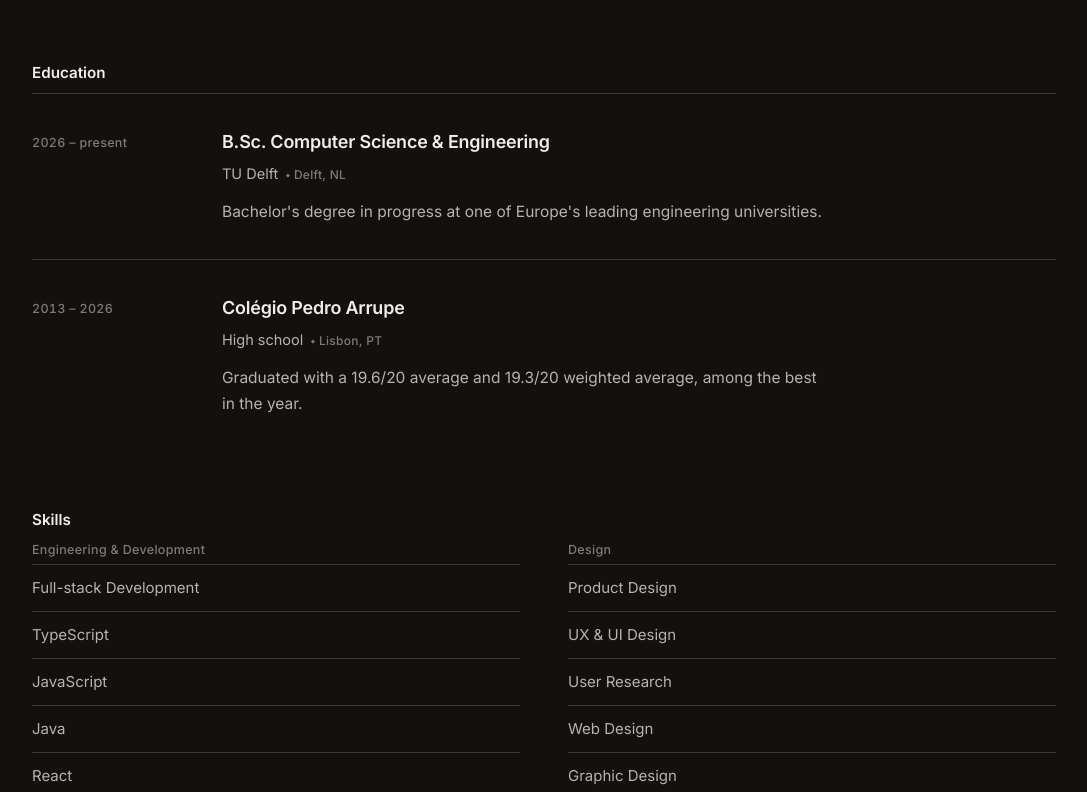
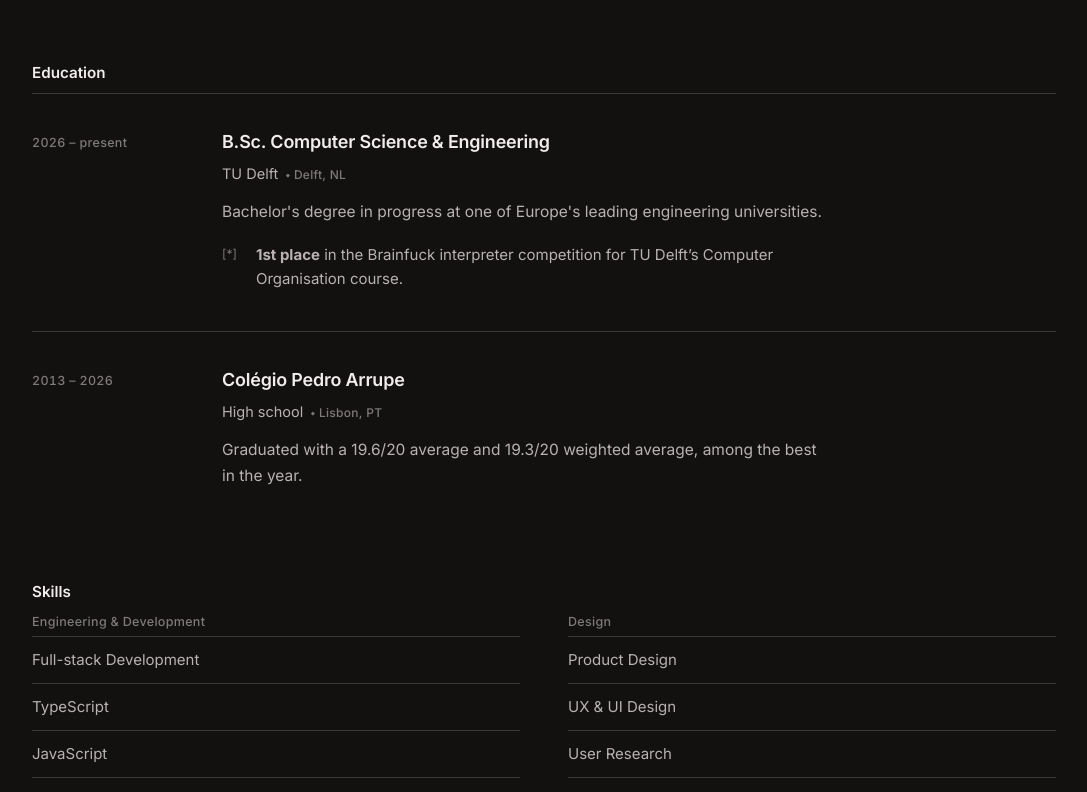
Before and after one commit to Toolbloxindex/Personal-Portfolio, a Next.js app: page /experience in a window 1280 px wide. Shown: the part 2180-2972 px from the top of the page, without its empty margins (96-1183 px from the left). Built offline with nearby package versions, Linux system fonts and the light colour scheme.

Commit message:
Add TU Delft interpreter competition award

```diff
--- a/app/experience/page.tsx
+++ b/app/experience/page.tsx
@@ -109,6 +109,14 @@ export default function Experience() {
                 </span>
               </p>
               <p className="exp-summary">{row.summary}</p>
+              {row.award && (
+                <ul className="exp-points">
+                  <li>
+                    <strong>{row.award.placement}</strong>{" "}
+                    {row.award.description}
+                  </li>
+                </ul>
+              )}
             </div>
           </article>
         ))}
--- a/lib/data.ts
+++ b/lib/data.ts
@@ -673,6 +673,10 @@ export const education = [
     company: "TU Delft",
     location: "Delft, NL",
     summary: "Bachelor's degree in progress at one of Europe's leading engineering universities.",
+    award: {
+      placement: "1st place",
+      description: "in the Brainfuck interpreter competition for TU Delft’s Computer Organisation course.",
+    },
   },
   {
     period: "2013 – 2026",
```
